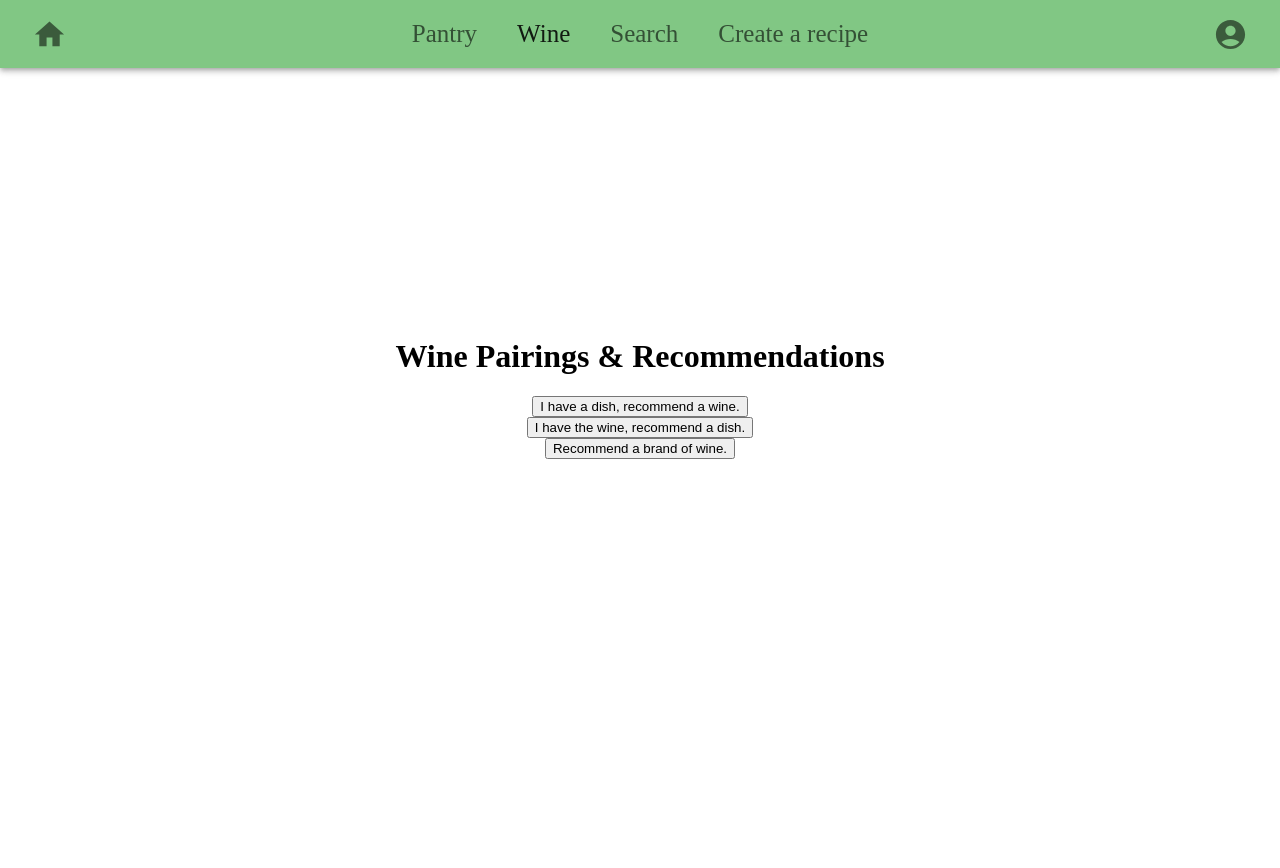
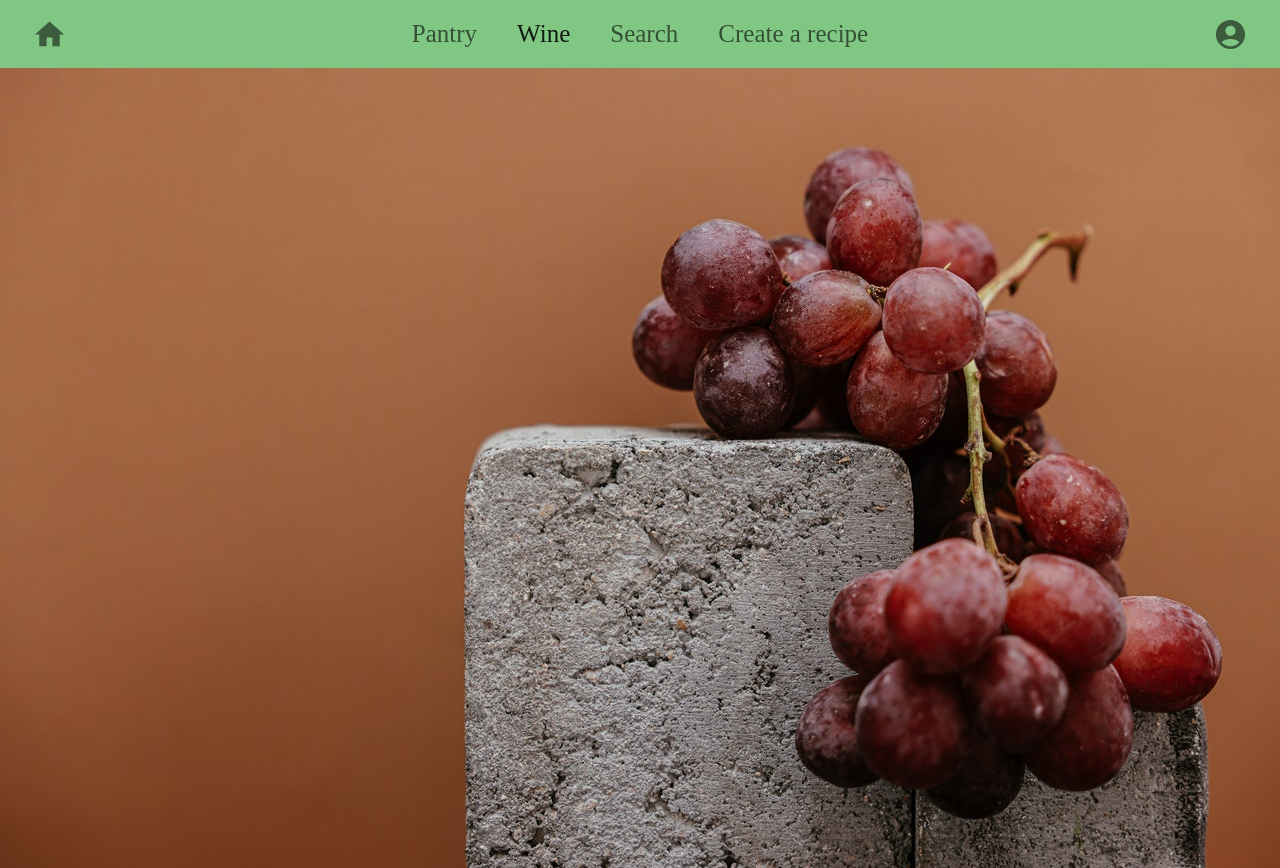
Before and after one commit to FS-Capstone/Waste-Not, a React (Create React App) app: page /wine in a window 1280 px wide. Before the commit the page ends 800 px from the top, so only its background shows below. Built offline with nearby package versions, Linux system fonts and the light colour scheme; no server answers.

Commit message:
added wine background photo but needs resizing

```diff
--- a/src/components/Wine/Wine.js
+++ b/src/components/Wine/Wine.js
@@ -1,18 +1,31 @@
 import React from 'react';
+import { CssBaseline } from "@mui/material";
+import { styled } from '@mui/system';
 import { Link } from 'react-router-dom';
 
-
+const WineBackground = styled('div')({
+    height: '100vh',
+    minHeight: '100%',
+    minWidth: '100%',
+    color: 'white',
+    backgroundImage: 'url("/images/winebackground2.jpg")',
+    backgroundSize: 'cover',
+    backgroundPosition: 'center',
+    backgroundRepeat: 'no-repeat'
+})
 
 const Wine = () => {
   return(
-    <div>
+    <WineBackground>
+    {/* <div>
       <div className='wine'>
       <h1>Wine Pairings & Recommendations </h1>
       <Link to='/wine/recommend-wine'><button> I have a dish, recommend a wine. </button></Link>
       <Link to='/wine/recommend-dish'><button> I have the wine, recommend a dish. </button></Link>
       <Link to='/wine/recommend-brand'><button> Recommend a brand of wine. </button></Link>
       </div>
-    </div>
+    </div> */}
+    </WineBackground>
   )
 }
 
```
Also changed, not shown: public/images/winebackground2.jpg (added), src/components/account/CreatedRecipes.js (line endings or trailing spaces), 1 other file (tests, documents, lock files or other folders).
